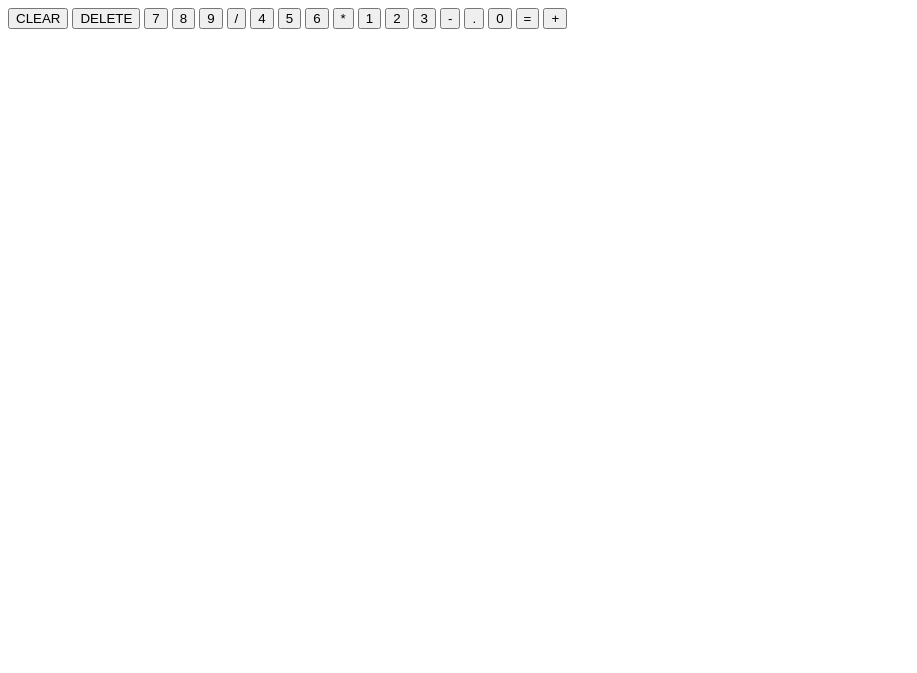
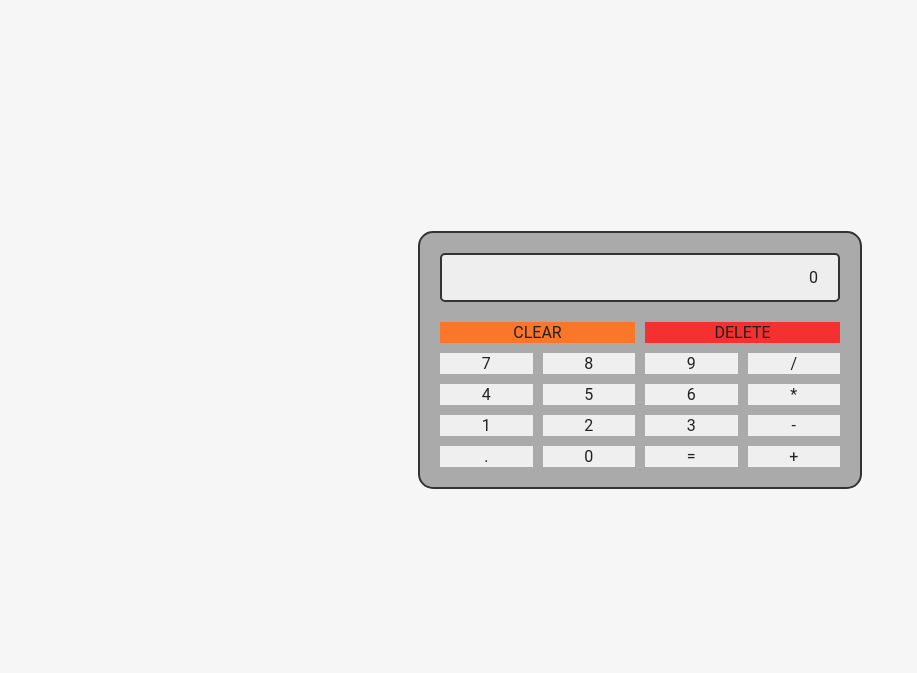
Before and after one commit to emoore8902/calculator, a plain HTML site: page index.html in a window 1280 px wide. Shown: the whole page, without its empty margins (0-917 px from the left). Drawn offline with Linux system fonts and the light colour scheme.

Commit message:
began styling the calculator

```diff
--- a/index.html
+++ b/index.html
@@ -8,10 +8,14 @@
     <title>Calculator</title>
 </head>
 <body>
+    <main class = "main">
         <div class = "calculator">
+            <div class = "screen">
+                <div class = "screen-current">0</div>
+            </div>
             <div class="buttons-grid">
-            <button class = "btn-clear">CLEAR</button>
-            <button class = "btn-delete">DELETE</button>
+                <button class = "btn clear span2">CLEAR</button>
+                <button class = "btn delete span2">DELETE</button>
 
                 <button class = "btn">7</button>
                 <button class = "btn">8</button>
@@ -34,6 +38,7 @@
                 <button class = "btn">+</button>
             </div>
         </div>
+    </main>
     <script src = "script.js"></script>
 </body>
 </html>
--- a/styles.css
+++ b/styles.css
@@ -0,0 +1,61 @@
+body {
+    background-color: #f6f6f6;
+    color: #222;
+    font-family: 'Roboto', sans-serif;
+    line-height: 1.6;
+}
+
+button {
+    border: none;
+    color: inherit;
+    font-family: inherit;
+    font-size: inherit;
+    outline: none;
+}
+
+.main {
+    display: flex;
+    align-items: center;
+    justify-content: center;
+    height: 75vh;
+    min-height: 500px;
+    padding: 10px;
+    margin-top: 50px;
+  }
+
+.calculator {
+    width: 400px;
+    border: 2px #333 solid;
+    border-radius: 15px;
+    padding: 20px;
+    background-color: #aaa;
+}
+
+.screen {
+    padding: 10px 20px;
+    border: 2px #333 solid;
+    border-radius: 5px;
+    margin-bottom: 20px;
+    background-color: #eee;
+    text-align: right;
+    word-wrap: break-word;
+    word-break: break-all;
+  }
+
+.buttons-grid{
+    display:grid;
+    grid-template-columns: repeat(4, 1fr);
+    grid-gap: 10px;
+}
+
+.span2 {
+    grid-column: span 2;
+}
+
+.clear {
+    background-color: rgb(250, 118, 41);
+}
+
+.delete {
+    background-color: rgb(245, 48, 48);
+}
```
Lines whose indentation alone changed are shown as unchanged.
